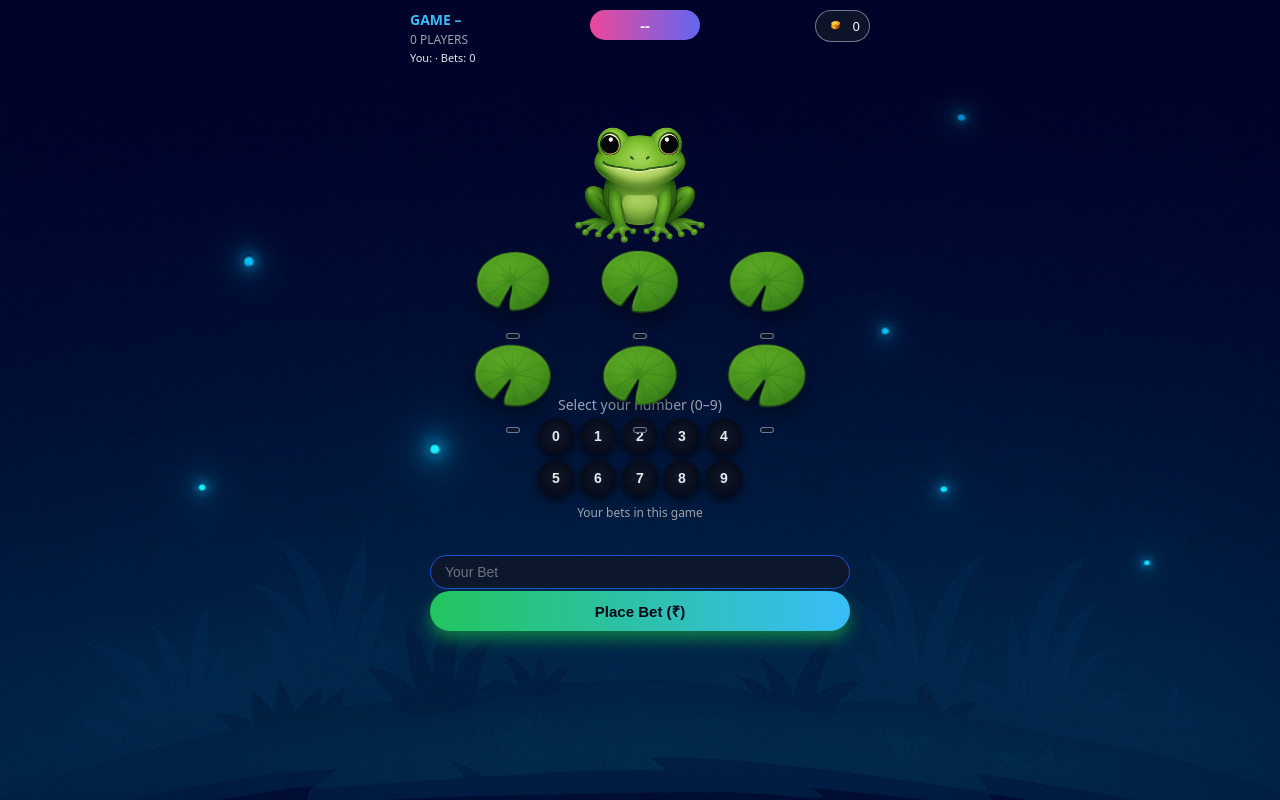
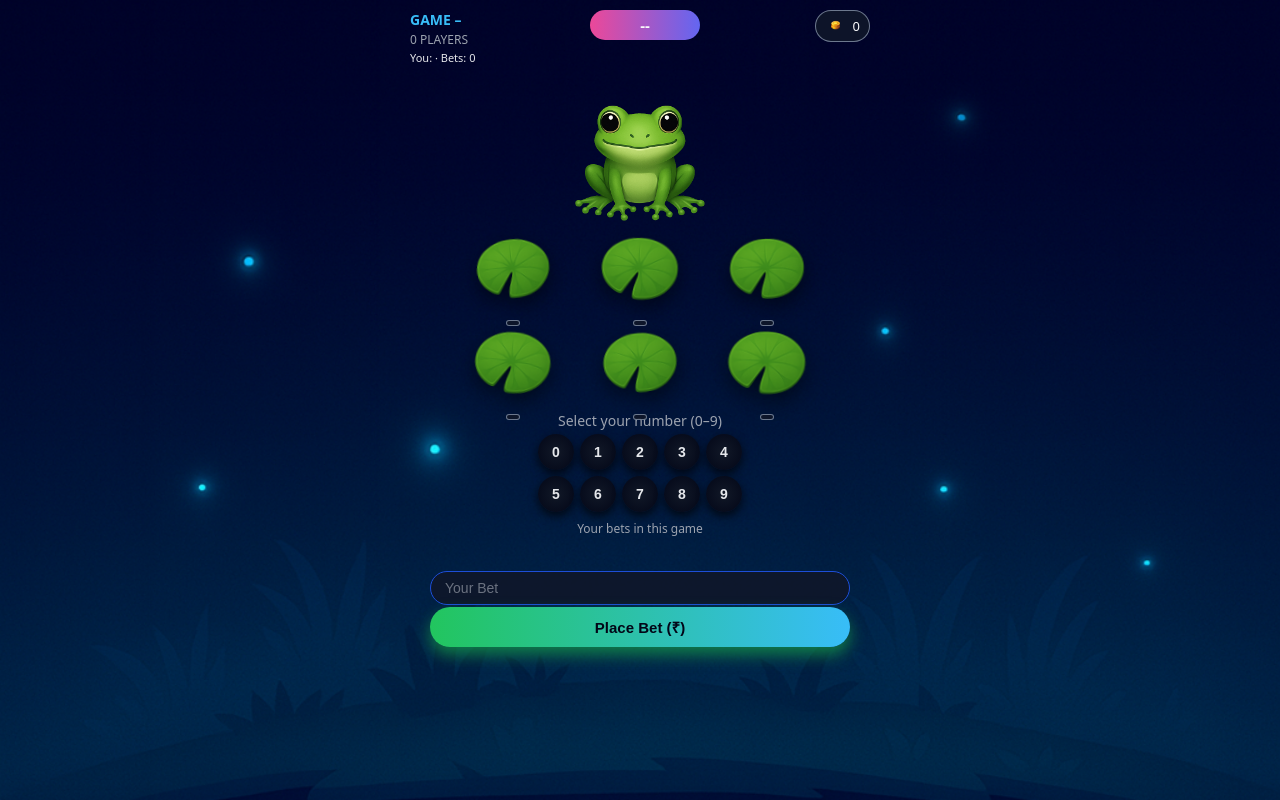
Before and after one commit to mudit0829/game-of-five, a Flask app: template templates/silver-game.html in a window 1280 px wide. Run offline with Flask 3, Linux system fonts and the light colour scheme; the template is opened without the code that fills it, so the values that code supplies are empty; some libraries are stand-ins or nearby versions.

Commit message:
Update silver-game.css

```diff
--- a/static/css/silver-game.css
+++ b/static/css/silver-game.css
@@ -4,21 +4,21 @@
   box-sizing: border-box;
 }
 
-/* Make page exactly one screen high, no scroll */
+/* Full-screen, no scroll */
 html,
 body {
   height: 100%;
-  overflow: hidden; /* stop scrolling */
+  overflow: hidden;
 }
 
+/* Background = land + water */
 body {
   margin: 0;
   padding: 0;
   font-family: system-ui, -apple-system, BlinkMacSystemFont, "Segoe UI", sans-serif;
 
-  /* Full-screen background */
   background-color: #020617;
-  background-image: url("../img/silver_bg.png");
+  background-image: url("../img/silver_bg.png"); /* your water+land image */
   background-size: cover;
   background-position: center top;
   background-repeat: no-repeat;
@@ -26,7 +26,7 @@ body {
   color: #f9fafb;
 }
 
-/* Root fills full screen, vertical layout */
+/* Root layout: full screen, vertical stack */
 .game-root {
   height: 100vh;
   max-width: 480px;
@@ -118,19 +118,18 @@ body {
 
 /* ===== FROG + LILYPADS AREA ===== */
 
-/* This block takes a fixed portion of screen height */
+/* Uses a fixed portion of screen height, sits on top of background */
 .pond {
   position: relative;
+  flex: 0 0 42vh;   /* ~ top-middle part of the screen */
   width: 100%;
-  flex: 0 0 40vh;   /* around 40% of screen height */
-  margin-top: 4px;
 }
 
-/* Frog on land (upper area of background) */
+/* Frog on land (upper part of bg) */
 .frog-wrapper {
   position: absolute;
   left: 50%;
-  top: 12%;          /* smaller = higher, bigger = lower */
+  top: 6%;          /* smaller = higher, bigger = lower */
   transform: translateX(-50%);
   width: 150px;
   height: 150px;
@@ -147,21 +146,20 @@ body {
   height: auto;
   position: relative;
   transform: translate(0, 0);
-  transition: transform 0.3s ease-out;  /* for reset; jump uses JS animation */
+  transition: transform 0.3s ease-out;  /* smooth reset; hop is JS-animated */
 }
 
-/* Target image (same element) */
 #frogSprite {
   position: relative;
   z-index: 5;
   pointer-events: none;
 }
 
-/* Lilypads floating on the water (middle / lower part) */
+/* Lilypads in water (lower middle of bg) */
 .pads {
   position: absolute;
   left: 50%;
-  bottom: -10%;        /* smaller = lower, bigger = higher */
+  top: 46%;          /* this defines where the pad grid starts */
   transform: translateX(-50%);
   width: 100%;
   max-width: 380px;
@@ -183,7 +181,7 @@ body {
   align-items: center;
 }
 
-/* slight variation for each pad */
+/* subtle per-pad variation */
 .pad[data-pad="1"] img { transform: rotate(-6deg) scale(0.98); }
 .pad[data-pad="2"] img { transform: rotate(3deg) scale(1.03); }
 .pad[data-pad="3"] img { transform: rotate(-2deg) scale(1.00); }
@@ -229,22 +227,21 @@ body {
   100% { transform: scale(1.03); filter: drop-shadow(0 0 6px rgba(34,197,94,0.6)); }
 }
 
-/* ===== CONTROLS (0–9, bet input, button) ===== */
+/* ===== CONTROLS (numbers, bet, button) ===== */
 
-/* Controls occupy remaining vertical space */
 .controls {
   flex: 1 1 auto;
   display: flex;
   flex-direction: column;
   justify-content: flex-start;
-  padding-top: 6px;
+  padding-top: 4px;
 }
 
 .numbers-title {
   text-align: center;
   font-size: 14px;
   color: #9ca3af;
-  margin-top: -6px;   /* pulls chips upward */
+  margin-top: 0;
   margin-bottom: 4px;
 }
 
@@ -351,21 +348,24 @@ body {
 .status.ok { color: #bbf7d0; }
 .status.error { color: #fecaca; }
 
-/* ===== SMALL SCREENS TWEAK ===== */
+/* ===== SMALL HEIGHT SCREENS TWEAK ===== */
 
 @media (max-height: 650px) {
   .pond {
-    flex-basis: 36vh;
+    flex-basis: 38vh;
   }
+
   .frog-wrapper {
     width: 130px;
     height: 130px;
-    top: 10%;
+    top: 6%;
   }
+
   .pad {
     width: 105px;
     height: 74px;
   }
+
   .pad img {
     width: 105px;
   }
```
